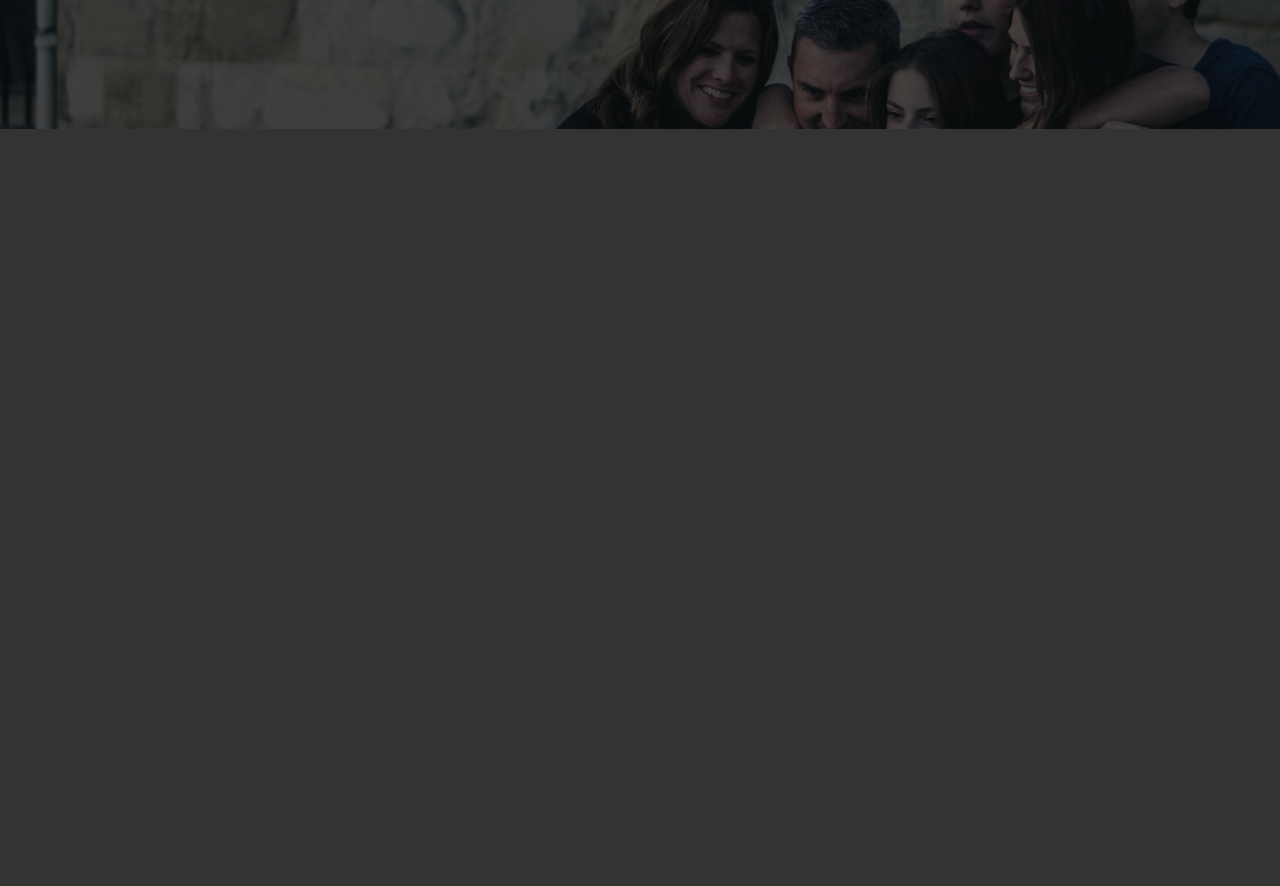
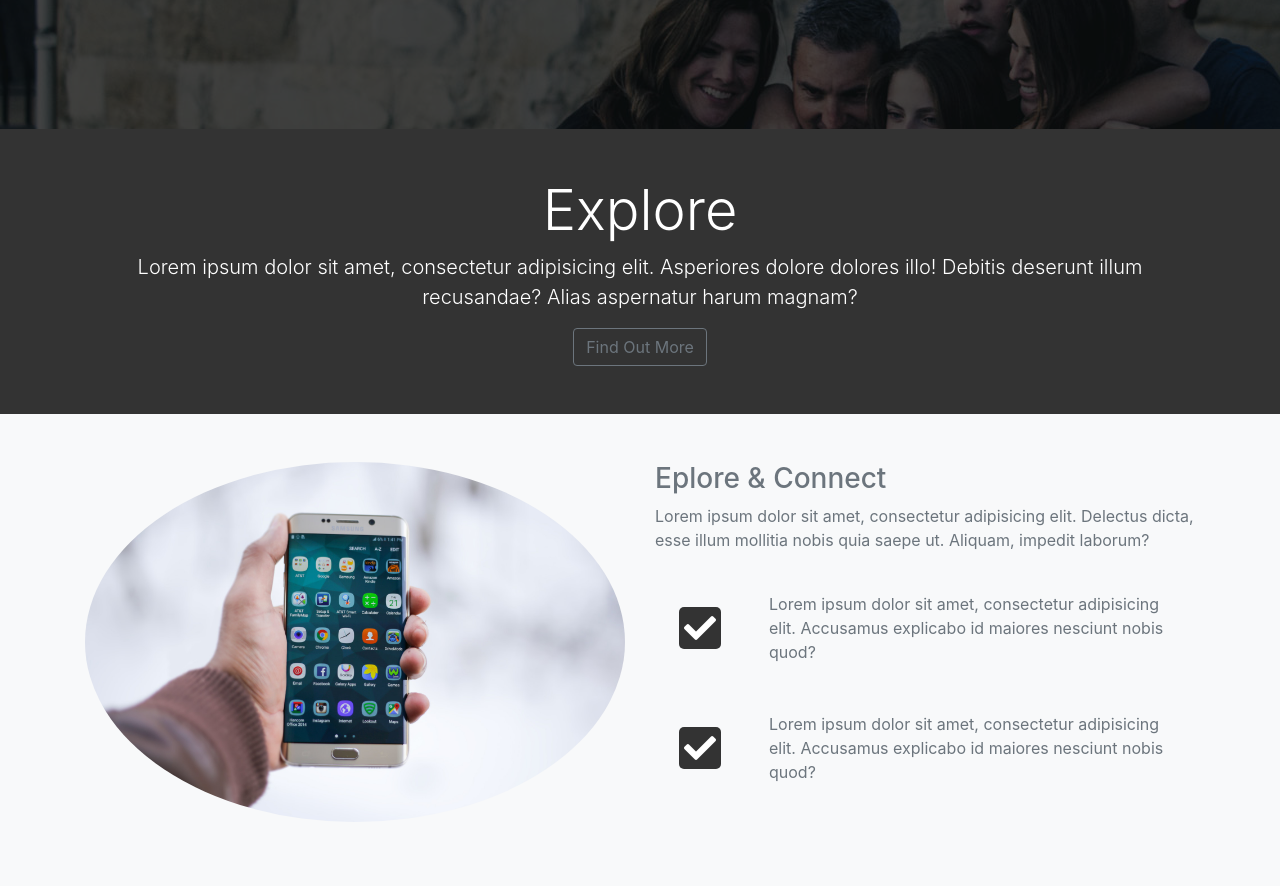
Before and after one commit to Fenix0904/looplab, a plain HTML site: page index.html in a window 1280 px wide. Shown: the part 571-1457 px from the top of the page. Before the commit the page ends 800 px from the top, so only its background shows below. Drawn offline with nearby package versions, Linux system fonts and the light colour scheme.

Commit message:
Added Explore section.

```diff
--- a/css/style.css
+++ b/css/style.css
@@ -36,3 +36,10 @@ body {
     padding: 5px;
     border-radius: 5px;
 }
+
+#explore-section .fas, #share-section .fas {
+    background: #333;
+    color: white;
+    padding: 5px;
+    border-radius: 5px;
+}
--- a/index.html
+++ b/index.html
@@ -101,6 +101,50 @@
     </div>
 </header>
 
+<!-- EXPLORE HEAD -->
+<section id="explore-head-section">
+    <div class="container">
+        <div class="row">
+            <div class="col text-center py-5">
+                <h1 class="display-4">Explore</h1>
+                <p class="lead">Lorem ipsum dolor sit amet, consectetur adipisicing elit. Asperiores dolore dolores illo! Debitis deserunt illum recusandae? Alias aspernatur harum magnam?</p>
+                <a href="#" class="btn btn-outline-secondary">Find Out More</a>
+            </div>
+        </div>
+    </div>
+</section>
+
+<!-- EXPLORE SECTION -->
+<section id="explore-section" class="bg-light text-muted py-5">
+    <div class="container">
+        <div class="row">
+            <div class="col-md-6">
+                <img src="img/explore-section1.jpg" alt="" class="img-fluid mb-3 rounded-circle">
+            </div>
+            <div class="col-md-6">
+                <h3>Eplore & Connect</h3>
+                <p>Lorem ipsum dolor sit amet, consectetur adipisicing elit. Delectus dicta, esse illum mollitia nobis quia saepe ut. Aliquam, impedit laborum?</p>
+                <div class="d-flex">
+                    <div class="p-4 align-self-center">
+                        <i class="fas fa-check fa-2x"></i>
+                    </div>
+                    <div class="p-4 align-self-center">
+                        Lorem ipsum dolor sit amet, consectetur adipisicing elit. Accusamus explicabo id maiores nesciunt nobis quod?
+                    </div>
+                </div>
+                <div class="d-flex">
+                    <div class="p-4 align-self-center">
+                        <i class="fas fa-check fa-2x"></i>
+                    </div>
+                    <div class="p-4 align-self-center">
+                        Lorem ipsum dolor sit amet, consectetur adipisicing elit. Accusamus explicabo id maiores nesciunt nobis quod?
+                    </div>
+                </div>
+            </div>
+        </div>
+    </div>
+</section>
+
 
 <script
         src="https://code.jquery.com/jquery-3.3.1.min.js"
```
